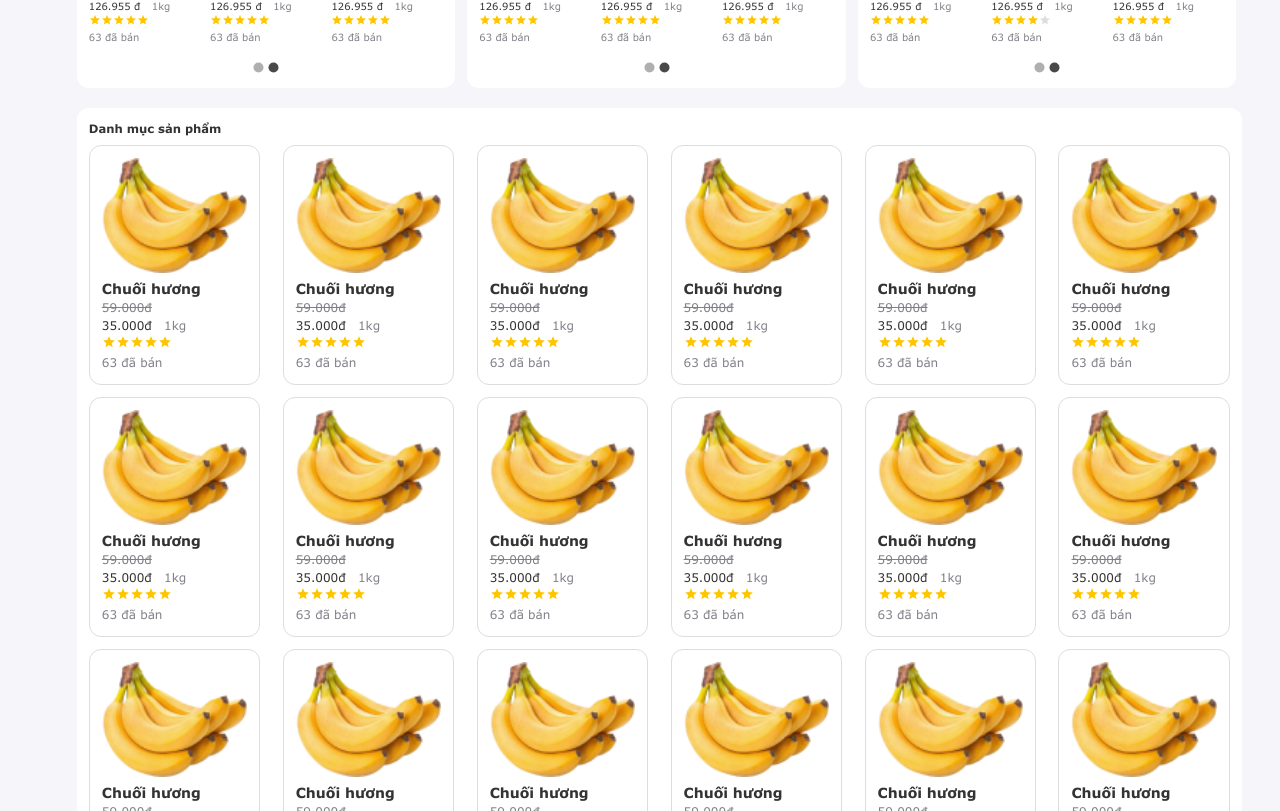
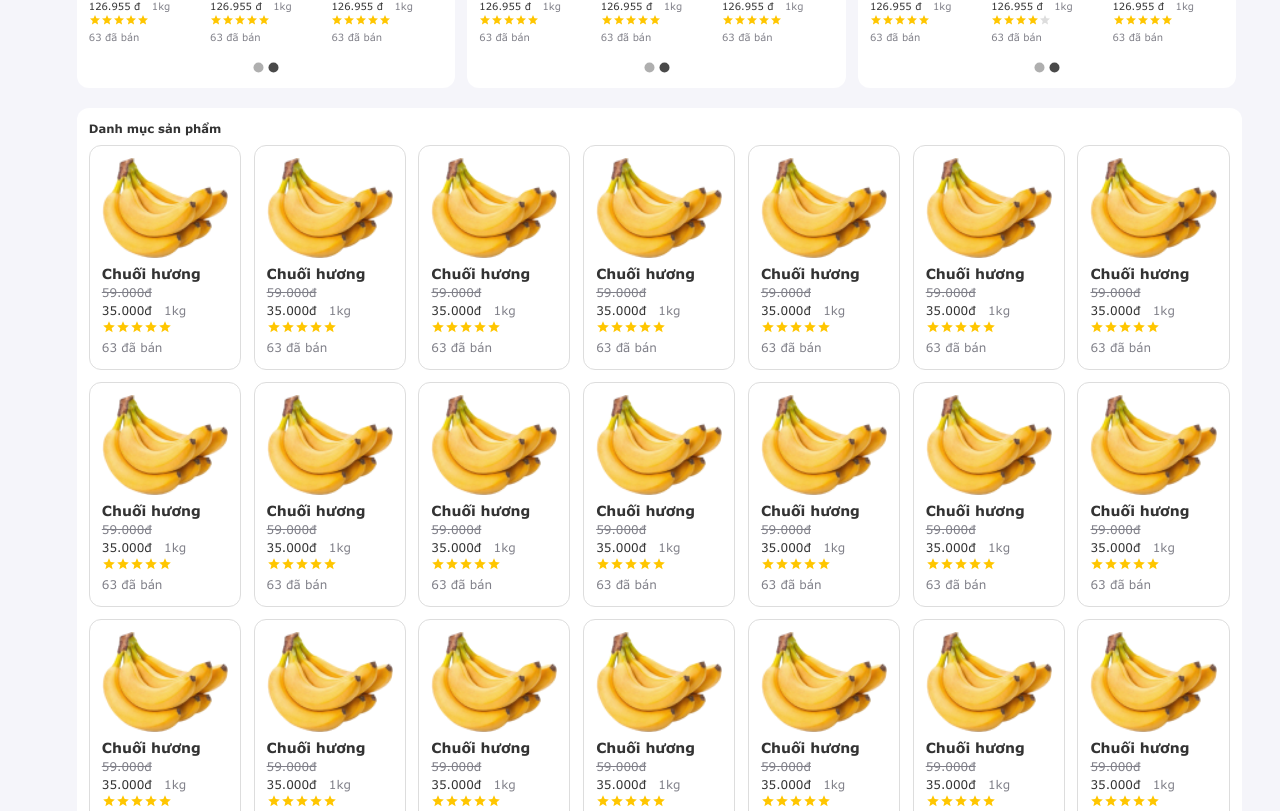
Before and after one commit to FarmMap/TMDT, a React (Create React App) app: page / in a window 1280 px wide. Shown: the part 829-1640 px from the top of the page. Built offline with nearby package versions, Linux system fonts and the light colour scheme; a web font is replaced by a local one.

Commit message:
add data

```diff
--- a/src/presentations/pages/home/DataHome.ts
+++ b/src/presentations/pages/home/DataHome.ts
@@ -268,6 +268,30 @@ const productList = [
     feedBack: ["*", "*", "*", "*", "*"],
     sold: "63",
   },
+  {
+    productSrc: images.chuoiHuong,
+    productName: "Chuối hương",
+    originalPrice: "59.000đ",
+    salePrice: "35.000đ",
+    feedBack: ["*", "*", "*", "*", "*"],
+    sold: "63",
+  },
+  {
+    productSrc: images.chuoiHuong,
+    productName: "Chuối hương",
+    originalPrice: "59.000đ",
+    salePrice: "35.000đ",
+    feedBack: ["*", "*", "*", "*", "*"],
+    sold: "63",
+  },
+  {
+    productSrc: images.chuoiHuong,
+    productName: "Chuối hương",
+    originalPrice: "59.000đ",
+    salePrice: "35.000đ",
+    feedBack: ["*", "*", "*", "*", "*"],
+    sold: "63",
+  },
 ];
 
 export { imageList, sidebarList, suggestProducts, productList };
--- a/src/presentations/pages/home/components/ProductList/ProductListPage.tsx
+++ b/src/presentations/pages/home/components/ProductList/ProductListPage.tsx
@@ -44,7 +44,7 @@ const ProductListPage = () => {
 
       <Grid className={cx("container")} container>
         {productList.map((product, i) => (
-          <Grid item lg={1.8} className={cx("item")} key={i}>
+          <Grid item lg={1.6} className={cx("item")} key={i}>
             <NavLink to="/san-pham">
               <img
                 src={product.productSrc}
```
